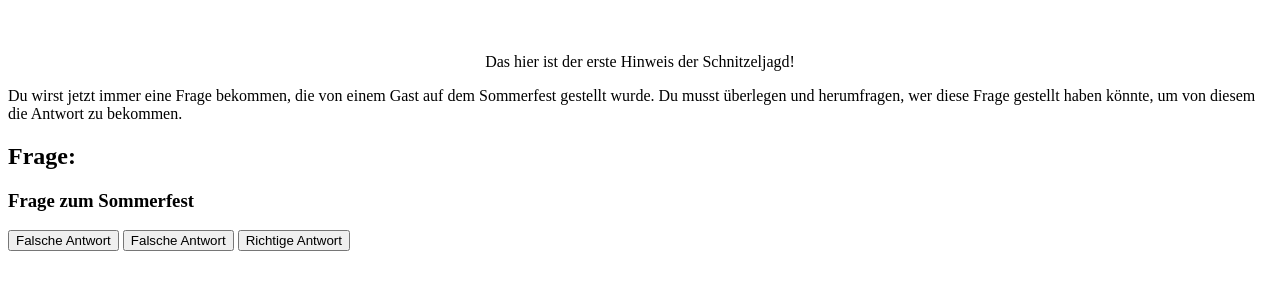
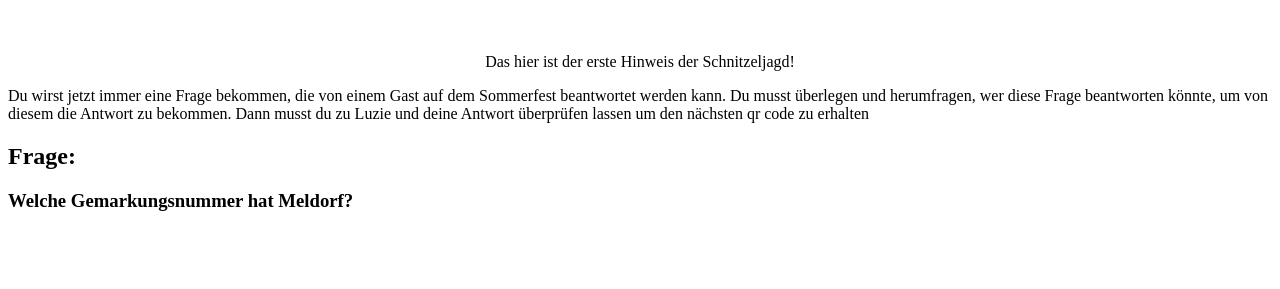
Before and after one commit to H4NNO187/Schnitzeljagd1, a plain HTML site: page index.html in a window 1280 px wide. Shown: the part 61-350 px from the top of the page. Drawn offline with Linux system fonts and the light colour scheme.

Commit message:
index.html

```diff
--- a/index.html
+++ b/index.html
@@ -9,28 +9,10 @@
    <h1 style="text-align: center">Hallo Malle!</h1>
    <br>
    <p style="text-align: center;">Das hier ist der erste Hinweis der Schnitzeljagd!</p>
-<p>Du wirst jetzt immer eine Frage bekommen, die von einem Gast auf dem Sommerfest gestellt wurde. Du musst überlegen und herumfragen, wer diese Frage gestellt haben könnte, um von diesem die Antwort zu bekommen.</p>
+<p>Du wirst jetzt immer eine Frage bekommen, die von einem Gast auf dem Sommerfest beantwortet werden kann. Du musst überlegen und herumfragen, wer diese Frage beantworten könnte, um von diesem die Antwort zu bekommen. Dann musst du zu Luzie und deine Antwort überprüfen lassen um den nächsten qr code zu erhalten</p>
 
    <h2 id="quiz">Frage:</h2>
-  <h3>Frage zum Sommerfest</h3>
-  <button onclick="falscheAntwortSocialBots()">Falsche Antwort</button>
-  <button onclick="falscheAntwortSocialBots()">Falsche Antwort</button>
-  <button onclick="richtigeAntwortSocialBots()">Richtige Antwort</button>
-  <p id="outputSocialBots"></p>
-
-
-  <script>
-    const el1 = document.getElementById("outputSocialBots");
-    function falscheAntwortSocialBots() {
-el1.innerHTML = "Falsch!";
-    el1.style.color = "green"
-    }
-    function richtigeAntwortSocialBots() {
-      el1.innerHTML = "Richtig!";
-      el1.style.color = "green"
-    }
-
-  </script>
+  <h3>Welche Gemarkungsnummer hat Meldorf?</h3>
 
 </body>
 </html>
```
